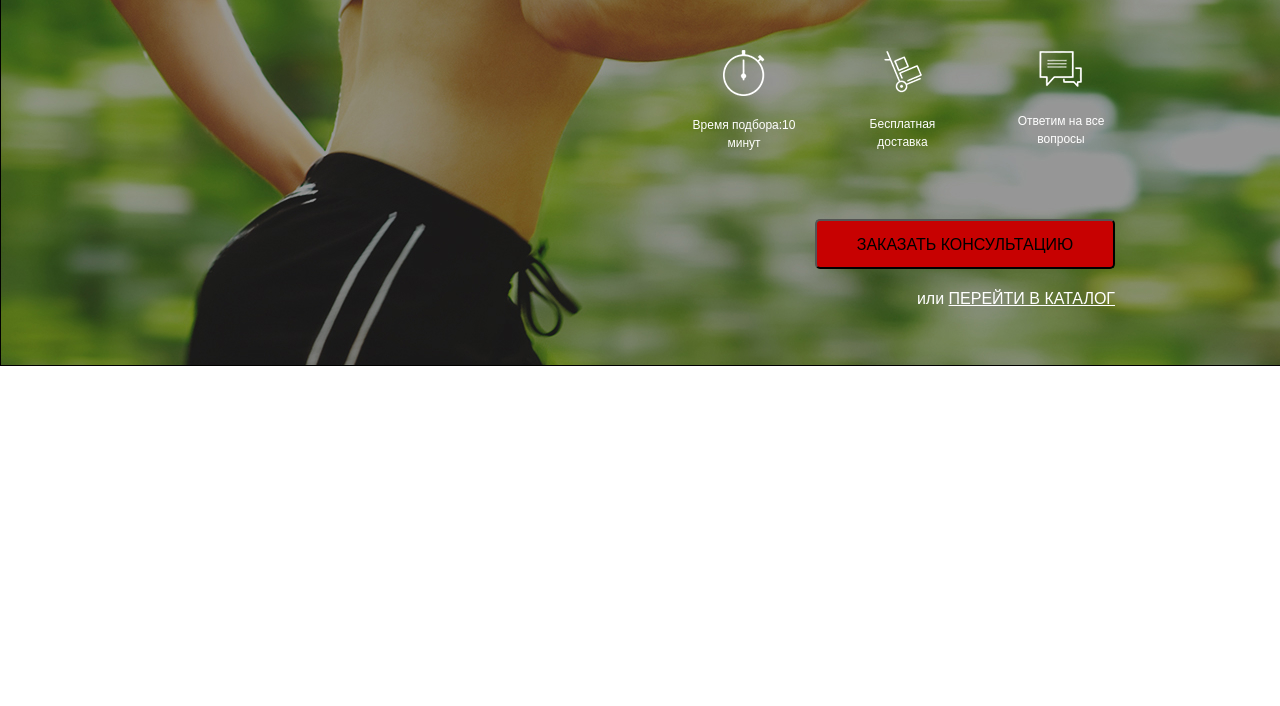
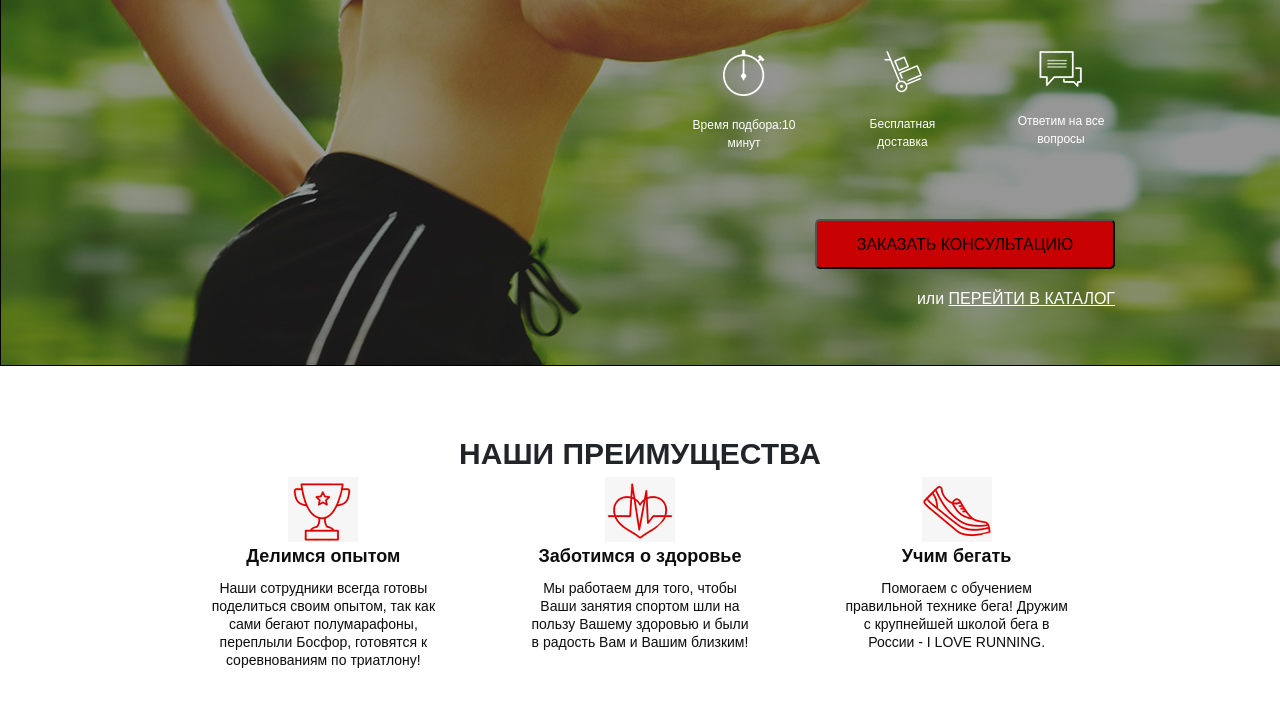
Before and after one commit to LostPeril/Pulse, a website: page src/index.html in a window 1280 px wide. Shown: the part 284-990 px from the top of the page. Before the commit the page ends 800 px from the top, so only its background shows below. Drawn offline with Linux system fonts and the light colour scheme.

Commit message:
премущества сделаны

```diff
--- a/src/index.html
+++ b/src/index.html
@@ -53,5 +53,27 @@
 
         </div>
     </div>
+    <div class="advantages">
+        <div class="container">
+            <h2 class="advantages__title">НАШИ ПРЕИМУЩЕСТВА</h2>
+            <div class="advantages__block">
+                <div class="advantages__block__exp">
+                    <img src="icons/advantages/cup.png" alt="cup" class="advantages__block__exp__img">
+                    <h3 class="advantages__block__exp__subtitle">Делимся опытом</h3>
+                    <div class="advantages__block__exp__text">Наши сотрудники всегда готовы поделиться своим опытом, так как сами бегают полумарафоны, переплыли Босфор, готовятся к соревнованиям по триатлону!</div>
+                </div>
+                <div class="advantages__block__health">
+                    <img src="icons/advantages/heart.png" alt="heart" class="advantages__block__health__img">
+                    <h3 class="advantages__block__health__subtitle">Заботимся о здоровье</h3>
+                    <div class="advantages__block__health__text">Мы работаем для того, чтобы Ваши занятия спортом шли на пользу Вашему здоровью и были в радость Вам и Вашим близким!</div>
+                </div>
+                <div class="advantages__block__run">
+                    <img src="icons/advantages/shoe.png" alt="shoes" class="advantages__block__run__img">
+                    <h3 class="advantages__block__run__subtitle">Учим бегать</h3>
+                    <div class="advantages__block__run__text">Помогаем с обучением правильной технике бега! Дружим с крупнейшей школой бега в России - <span>I LOVE RUNNING.</span></div>
+                </div>
+            </div>
+        </div>
+    </div>
 </body>
 </html>
--- /dev/null
+++ b/src/sass/blocks/_advantages.scss
@@ -0,0 +1,64 @@
+.advantages {
+    min-height: 473px;
+    padding: 73px 0 65px 0;
+        &__title {
+            font-size: 30px;
+            font-weight: 700;
+            line-height: 30px;
+            letter-spacing: 0px;
+            text-align: center;
+        }
+        &__block {
+            display: flex;
+            justify-content: space-around;
+            text-align: center;
+            color: rgb(13, 13, 13);
+            font-size: 14px;
+            font-weight: 300;
+            line-height: 18px;
+            letter-spacing: 0px;
+            &__exp,&__health,&__run:nth-child(n+1){
+                width: 226px;
+            }
+            &__exp__subtitle,&__health__subtitle,&__run__subtitle:nth-child(n+1){
+                color: rgb(13, 13, 13);
+                font-size: 18px;
+                font-weight: 700;
+                line-height: 29px;
+                letter-spacing: 0px;
+            }
+            &__run__text span{
+                font-size: 14px;
+                font-weight: 300;
+                line-height: 18px;
+                letter-spacing: 0px;
+            }
+                &__exp {
+                        &__img{
+                        }
+                        &__subtitle{
+                        }
+                        &__text{
+                        }
+                }
+                &__health {
+                        &__img{
+                        }
+                        &__subtitle{
+                        }
+                        &__text{
+                        }
+                }
+                &__run{
+                        &__img{
+                        }
+                        &__subtitle{
+                        }
+                        &__text{
+                        }
+                }
+        }
+
+
+
+}
--- a/src/sass/style.scss
+++ b/src/sass/style.scss
@@ -11,3 +11,4 @@
 @import 'blocks/promo';
 @import 'blocks/header';
 @import 'blocks/buttons';
+@import 'blocks/advantages';
```
Also changed, not shown: src/css/style.min.css, 2 other files.
